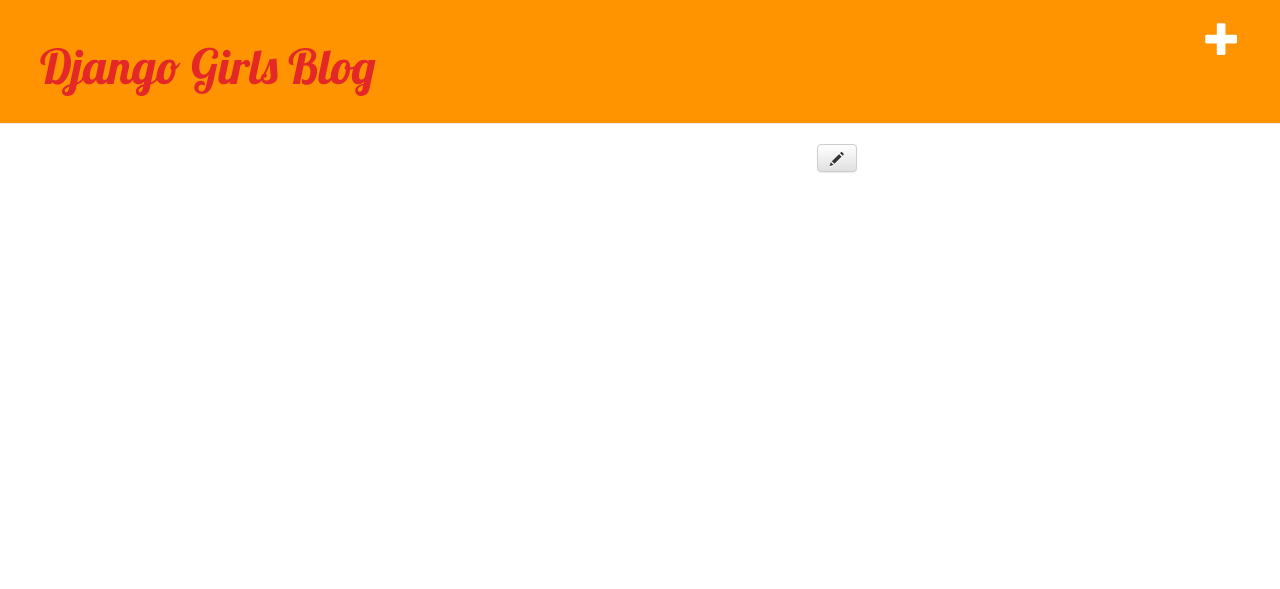
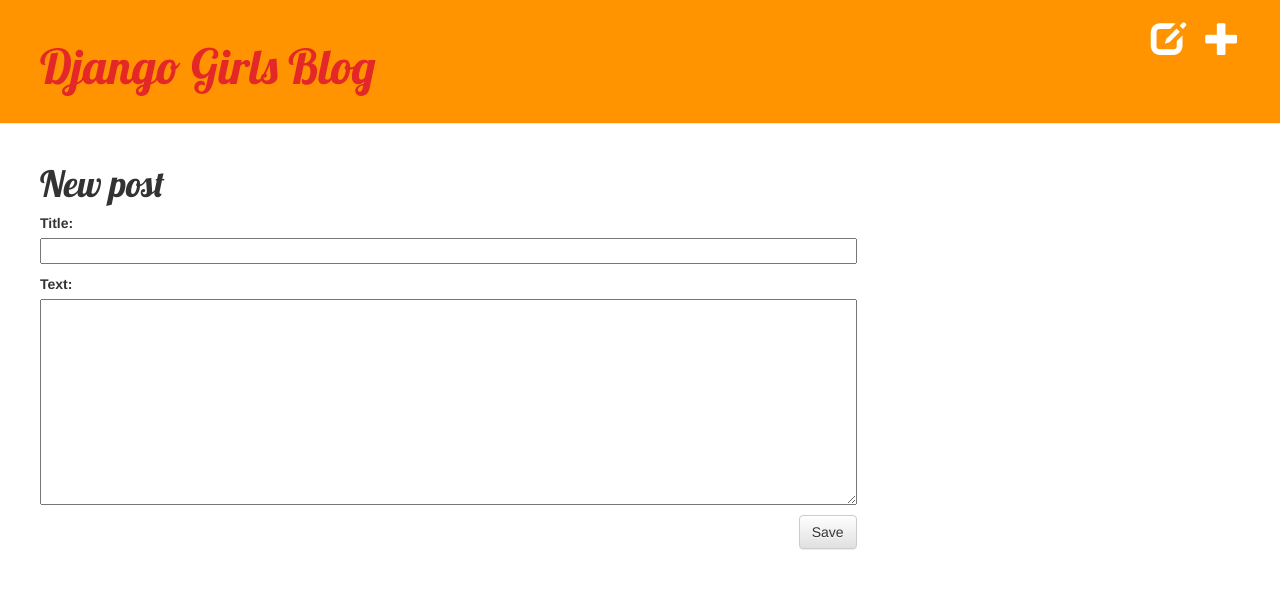
Before and after one commit to qq565999484/django_learn, a Django app: page /blog/post/new/ in a window 1280 px wide. Shown: the top 589 px of the page. Run offline with Django 3.2, Linux system fonts and the light colour scheme; some libraries are stand-ins or nearby versions.

Commit message:
no message

```diff
--- a/cmigu/blog/templates/base.html
+++ b/cmigu/blog/templates/base.html
@@ -11,7 +11,9 @@
 <body>
     <div class="page-header">
             <a href="{% url 'post_new' %}" class="top-menu"><span class="glyphicon glyphicon-plus"></span></a>
-        <h1><a href="{% url 'post_list' %}">Django Girls Blog</a></h1>
+            <a href="{% url 'post_draft_list' %}" class="top-menu"><span class="glyphicon glyphicon-edit"></span></a>
+            <h1><a href="{% url 'post_list' %}">Django Girls Blog</a></h1>
+
     </div>
     <div class="content">
         <div class="row">
--- a/cmigu/blog/templates/post_detail.html
+++ b/cmigu/blog/templates/post_detail.html
@@ -5,6 +5,8 @@
     <div class="date">
     {% if post.published_date %}
         {{ post.published_date }}
+    {% else %}
+        <a class = "btn btn-default" href="{% url 'post_publish' pk=post.pk %}">发布</a>
     {% endif %}
     <a class="btn btn-default" href="{% url 'post_edit' pk=post.pk %}">
 
--- a/cmigu/blog/templates/post_edit.html
+++ b/cmigu/blog/templates/post_edit.html
@@ -1,12 +1,9 @@
+{% extends 'base.html' %}
 
-{% extends 'base.html' %}
 {% block content %}
-    <div class="date">
-    {% if post.published_date %}
-        {{ post.published_date }}
-    {% endif %}
-    <a class="btn btn-default" href="{% url 'post_edit' pk=post.pk %}"><span class="glyphicon glyphicon-pencil"></span></a>
-    </div>
-    <h1>{{ post.title }}</h1>
-    <p>{{ post.text|linebreaks }}</p>
+    <h1>New post</h1>
+    <form method="POST" class="post-form">{% csrf_token %}
+        {{ form.as_p }}
+        <button type="submit" class="save btn btn-default">Save</button>
+    </form>
 {% endblock %}
--- a/cmigu/blog/urls.py
+++ b/cmigu/blog/urls.py
@@ -6,5 +6,8 @@ urlpatterns = [
     #pk是变量
     path('post/<int:pk>/',views.post_detail,name='post_detail'),
     path('post/new/',views.post_new,name='post_new'),
-    path('post/<int:pk>/edit/',views.post_edit,name='post_edit')
+    path('post/<int:pk>/edit/',views.post_edit,name='post_edit'),
+    path('drafts/',views.post_draft_list,name='post_draft_list'),
+    path('post/<int:pk>/publish/',views.post_publish,name='post_publish'),
+
     ]
--- a/cmigu/blog/views.py
+++ b/cmigu/blog/views.py
@@ -39,3 +39,11 @@ def post_edit(request, pk):
         form = PostForm(instance=post)
         print(form)
     return render(request, 'post_edit.html', {'form': form})
+def post_draft_list(request):
+    posts = Post.objects.filter(published_date__isnull=True).order_by('-created_date')
+    return render(request,'post_draft_list.html',{'posts':posts})
+
+def post_publish(request,pk):
+    post = get_object_or_404(Post,pk=pk)
+    post.publish()
+    return redirect('post_detail',pk=pk)
```
Also changed, not shown: cmigu/blog/templates/post_draft_list.html (added, +12 -0 lines), cmigu/db.sqlite3.
